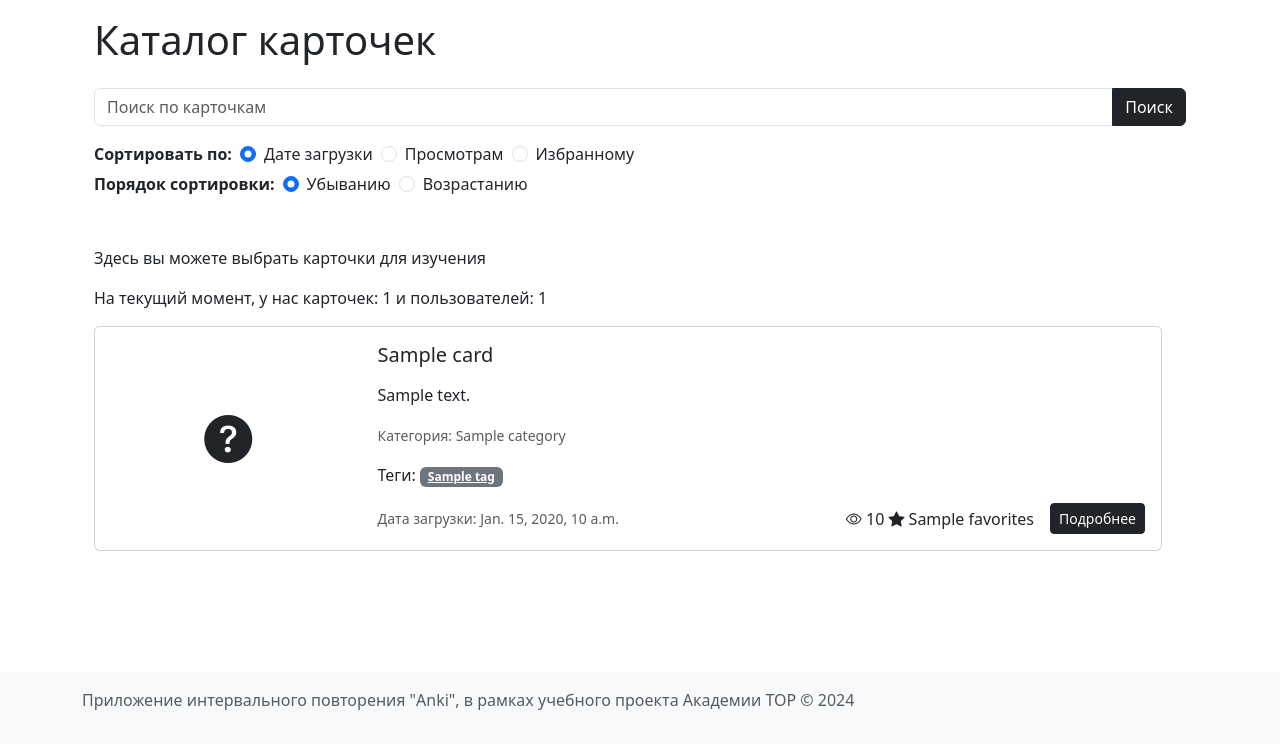
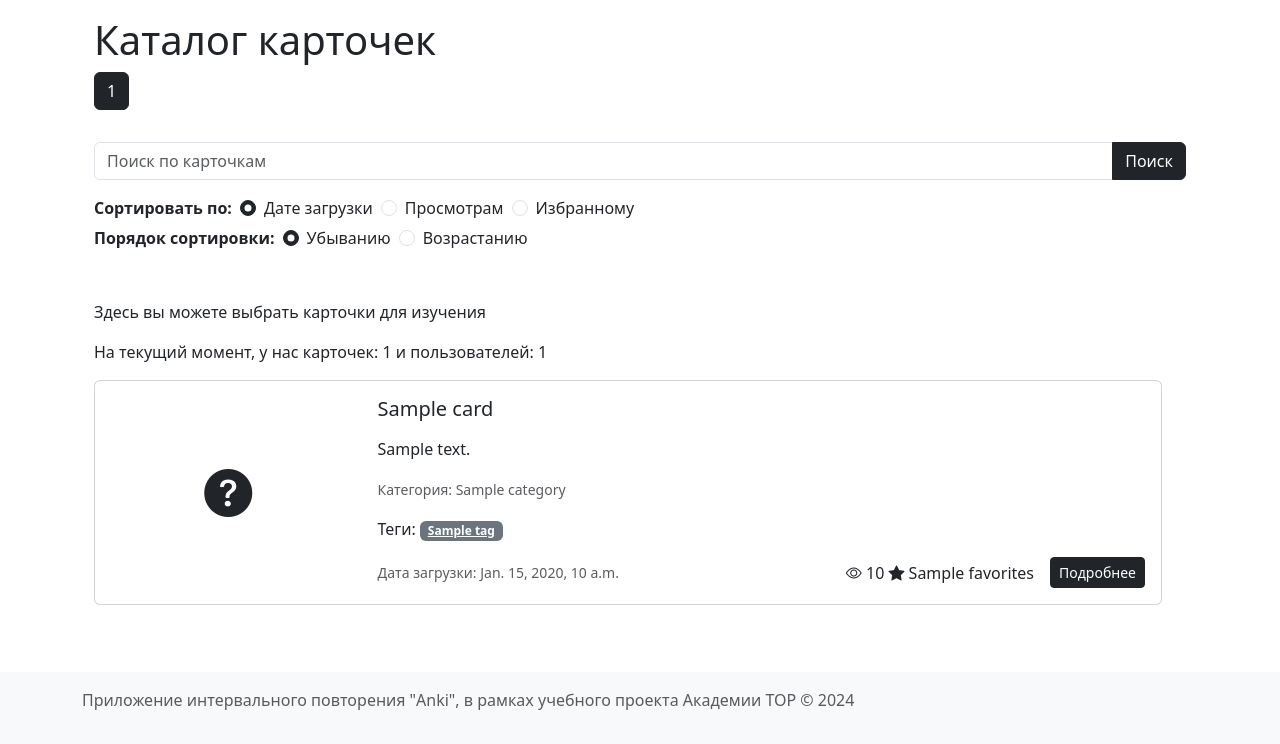
Before and after one commit to Demek07/django_331, a Django app: template cards/templates/cards/catalog.html in a window 1280 px wide. Shown: the part 56-800 px from the top of the page. Run offline with Django 3.2, Linux system fonts and the light colour scheme; the template is opened without the code that fills it: most values are stand-ins (such as "Sample title", 1, 10 or a date in 2020); some libraries are stand-ins or nearby versions.

Commit message:
lesson_60: добавил пагинацию в каталог карточек

```diff
--- a/cards/templates/cards/catalog.html
+++ b/cards/templates/cards/catalog.html
@@ -1,6 +1,33 @@
 <!-- cards/templates/cards/catalog.html -->
 <!-- Использует шаблон cards/templates/cards/include/card_preview.html -->
 {% extends "base.html" %}
+{% block head %}
+<style>
+/* Стили для темной темы пагинации */
+.pagination-dark .page-link {
+  background-color: #343a40; /* Темный фон для ссылок */
+  color: #ffffff; /* Белый текст */
+}
+.pagination-dark .page-link:hover {
+  background-color: #495057; /* Светлее при наведении */
+}
+.pagination-dark .page-item.active .page-link {
+  background-color: #212529 !important; /* Очень темный фон для активной ссылки */
+  border-color: #212529 !important; /* Очень темный бордюр для активной ссылки */
+}
+.pagination-dark .page-item.active .page-link:hover {
+  background-color: #32383e !important; /* Немного светлее цвет фона при наведении */
+  border-color: #32383e !important; /* Цвет границы при наведении */
+}
+/* Стили для радиокнопок */
+.form-check-input:checked {
+  background-color: #212529 !important; /* Очень темный фон для активной радиокнопки */
+  border-color: #212529 !important; /* Очень темный бордюр для активной радиокнопки */
+}
+</style>
+
+{% endblock %}
+
 {% block content %}
 
 <div class="container">
@@ -8,7 +35,29 @@
     <div class="row">
         <div class="col-12">
 
+            <nav aria-label="Page navigation" class="text-dark">
+                <ul class="pagination pagination-dark">
+                  {% if page_obj.has_previous %}
+                    <li class="page-item"><a class="page-link text-white bg-secondary" href="?page={{ page_obj.previous_page_number }}&sort={{ sort }}&order={{ order }}">Предыдущая</a></li>
+                  {% endif %}
+              {% for num in page_obj.paginator.page_range %}
+                <li class="page-item {% if page_obj.number == num %}active{% endif %}">
+                  <a class="page-link text-white bg-secondary" href="?page={{ num }}&sort={{ sort }}&order={{ order }}">{{ num }}</a>
+                </li>
+              {% endfor %}
+
+              {% if page_obj.has_next %}
+              <li class="page-item"><a class="page-link text-white bg-secondary" href="?page={{ page_obj.next_page_number }}&sort={{ sort }}&order={{ order }}">Следующая</a></li>
+              {% endif %}
+
+                </ul>
+              </nav>
+            </div>
+          </div>
 <!-- В начале шаблона catalog.html, после <h1> -->
+<div class="row">
+        <div class="col-12">
+
     <form action="{% url 'catalog' %}" method="get" class="mb-5 mt-3">
         <div class="input-group mb-3">
           <input type="text" class="form-control" placeholder="Поиск по карточкам" name="search_query" aria-label="Поиск по карточкам">
```
Also changed, not shown: cards/views.py (+10 -1 lines), readme.md.
